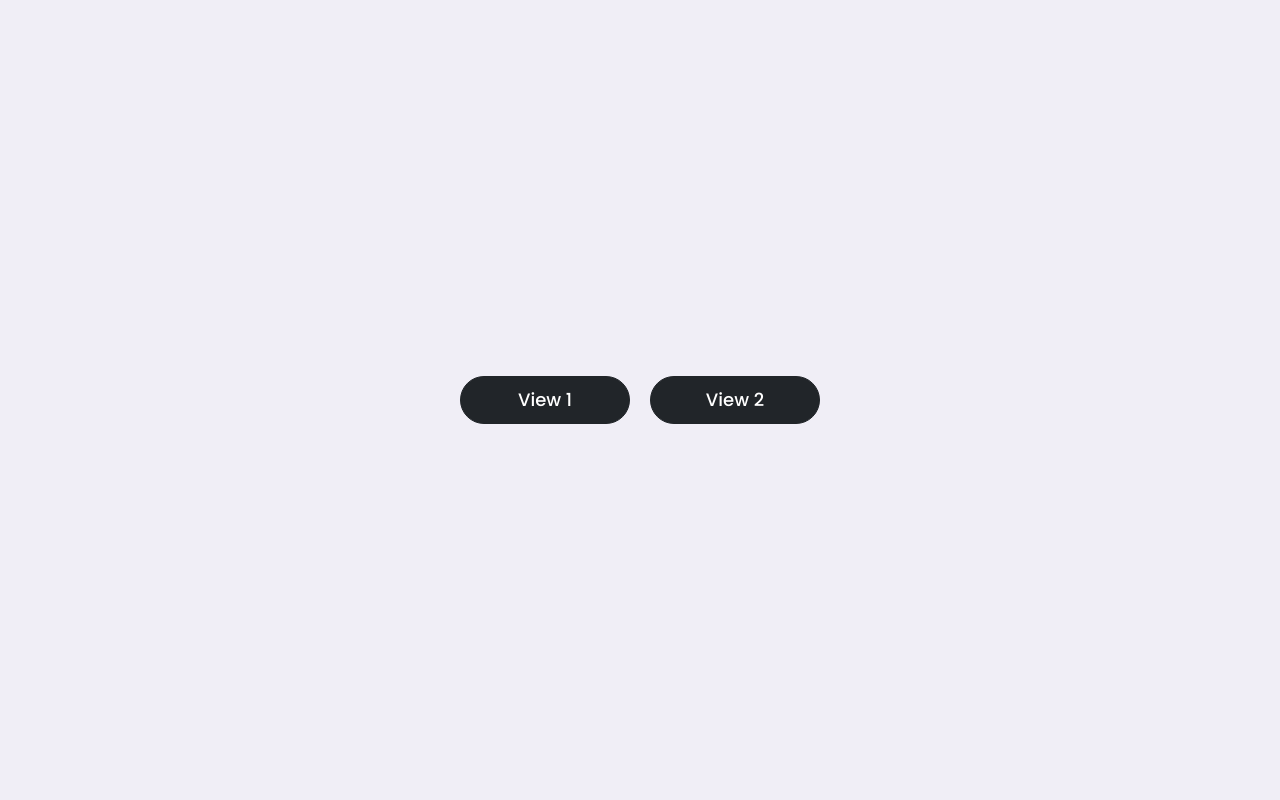
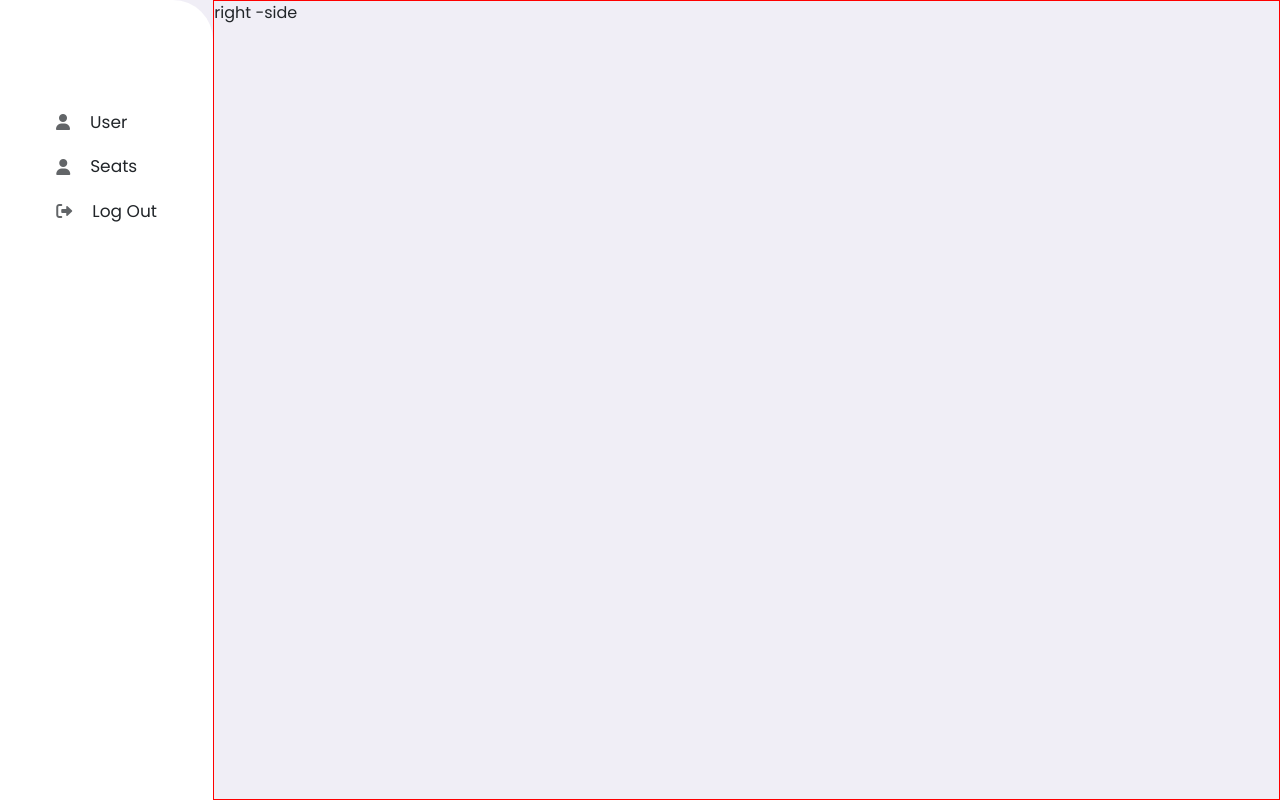
Before and after one commit to tangilur-rahman/seat-booking, a React (Create React App) app in the folder client/: page / in a window 1280 px wide. Built offline with nearby package versions, Linux system fonts and the light colour scheme.

Commit message:
left-side bar done

```diff
--- a/client/src/pages/Home/Home.css
+++ b/client/src/pages/Home/Home.css
@@ -3,37 +3,56 @@
 	height: 100vh;
 }
 
-.home-container .home-wrapper {
+.home-container .left-side {
+	background-color: white;
+	border-top-right-radius: 40px;
 	display: flex;
-	justify-content: center;
+	flex-direction: column;
 	align-items: center;
 }
 
-.home-container .home-wrapper button {
-	width: 170px;
-	height: 48px;
-	border-radius: 48px;
-	transform: all 0.5s;
-	font-size: 18px;
-	font-weight: 500;
+.home-container .left-side .option {
+	display: flex;
+	align-items: center;
+	padding: 12px 25px;
+	width: fit-content;
+	cursor: pointer;
+	border-radius: 10px;
+	transition: all 0.3s;
 }
 
-.home-container .home-wrapper button:hover {
-	transform: scale(0.98);
+.home-container .left-side .option:hover {
+	background-color: #eeeffe;
 }
 
-.home-container .home-wrapper button:active {
-	transform: scale(1.01);
+.home-container .left-side .option i {
+	font-size: 16px;
+	opacity: 0.7;
+	margin-right: 20px;
 }
 
-.home-container .home-wrapper button:first-child {
-	margin-right: 10px;
+.home-container .left-side .option:hover i {
+	color: #5d5fef;
 }
 
-.home-container .home-wrapper button:last-child {
-	margin-left: 10px;
+.home-container .left-side .option h6 {
+	margin: 0;
+	font-size: 17px;
+	font-weight: 400;
 }
 
-.home-container .home-wrapper button span {
-	display: inline-block;
+.home-container .left-side .option:hover h6 {
+	color: #5d5fef;
 }
+
+.home-container .left-side .option:first-child {
+	margin: 100px 30px 0 0;
+}
+
+.home-container .left-side .option:nth-child(2) {
+	margin: 0px 20px 0 0;
+}
+
+.home-container .right-side {
+	border: 1px solid red;
+}
--- a/client/src/pages/Home/Home.js
+++ b/client/src/pages/Home/Home.js
@@ -12,22 +12,20 @@ const Home = () => {
 		<>
 			<div className="container-fluid p-0">
 				<div className="row m-0 home-container">
-					<div className="col p-0 home-wrapper">
-						<button
-							type="button"
-							className="btn btn-dark"
-							onClick={() => Navigate("/view-1")}
-						>
-							<span className="hover-link">View 1</span>
-						</button>
-						<button
-							type="button"
-							className="btn btn-dark"
-							onClick={() => Navigate("/view-2")}
-						>
-							<span className="hover-link">View 2</span>
-						</button>
+					<div className="col-2 p-0 left-side">
+						<div className="option">
+							<i className="fa-solid fa-user"></i> <h6>User</h6>
+						</div>
+						<div className="option">
+							<i className="fa-solid fa-user"></i> <h6>Seats</h6>
+						</div>
+						<div className="option">
+							<i className="fa-solid fa-right-from-bracket"></i>
+							<h6>Log Out</h6>
+						</div>
 					</div>
+
+					<div className="col-10 p-0 right-side">right -side</div>
 				</div>
 			</div>
 		</>
```
